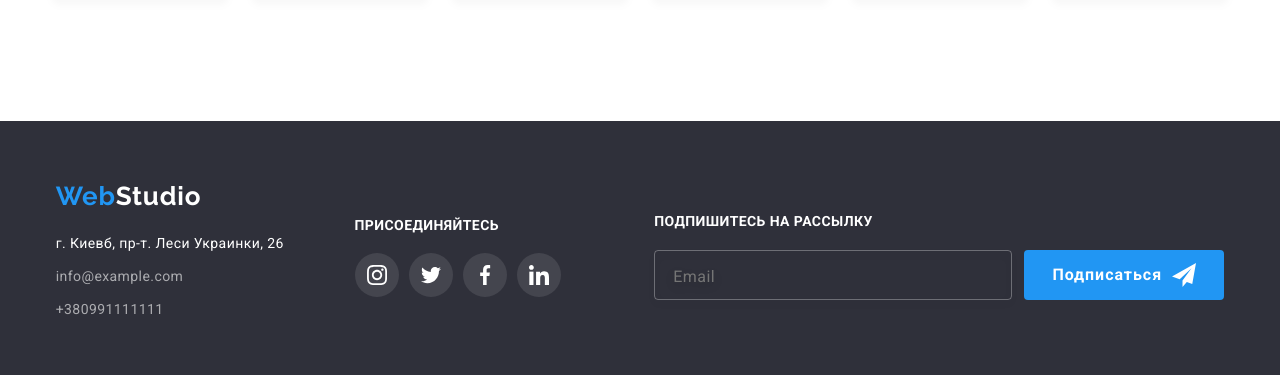
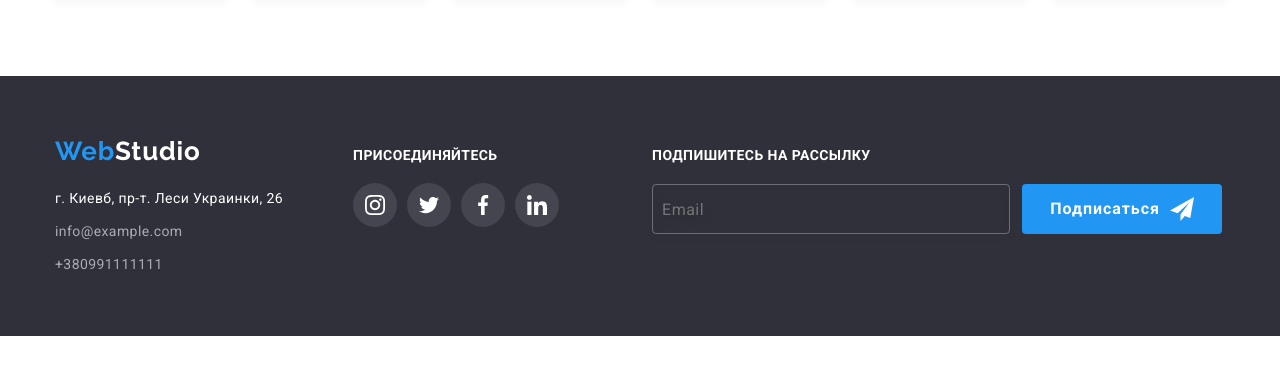
Before and after one commit to Ievgenii-Chagovets/goit-markup-hw-08, a plain HTML site: page index.html in a window 1280 px wide. Shown: the part 4602-4977 px from the top of the page. After the commit the page ends 4938 px from the top, so only its background shows below. Drawn offline with nearby package versions, Linux system fonts and the light colour scheme; files that its build step writes are made by us from their sources.

Commit message:
footer finito

```diff
--- a/sass/layout/_footer.scss
+++ b/sass/layout/_footer.scss
@@ -1,31 +1,43 @@
 .footer-section {
-  justify-content: center;
-  align-items: center;
-  margin-right: auto;
-  margin-left: auto;
-  display: block;
-  font-family: "Roboto";
-  background-color: #2f303a;
-  padding-top: 60px;
-  padding-bottom: 60px;
+  @media screen and (max-width: 768px) {
+    display: flex;
+    text-align: center;
+    font-family: "Roboto";
+    background-color: #2f303a;
+    padding-top: 60px;
+    padding-bottom: 60px;
+  }
   @media screen and (min-width: 768px) {
+    font-family: "Roboto";
+    background-color: #2f303a;
+    padding-top: 60px;
+    padding-bottom: 60px;
   }
   @media screen and (min-width: 1200px) {
     display: flex;
   }
 }
-.container-row {
+.footer-contact__section {
+  display: block;
   justify-content: center;
   align-items: center;
-  margin-right: auto;
-  margin-left: auto;
 }
-.footer-contact__section {
+.container-row {
   display: block;
   justify-content: center;
   align-items: center;
   margin-right: auto;
   margin-left: auto;
+  @media screen and (min-width: 768px) {
+    display: flex;
+    flex-wrap: wrap;
+    justify-content: space-around;
+    align-items: baseline;
+  }
+  @media screen and (min-width: 1200px) {
+    display: flex;
+    flex-direction: row;
+  }
 }
 .logo-footer {
   display: block;
@@ -94,29 +106,11 @@
     margin-bottom: 9px;
   }
 }
-.container-row {
-  display: block;
-  justify-content: center;
-  align-items: center;
-  margin-right: auto;
-  margin-left: auto;
-  @media screen and (min-width: 768px) {
-    display: flex;
-    flex-wrap: wrap;
-  }
-  @media screen and (min-width: 1200px) {
-    display: flex;
-    flex-direction: row;
-  }
-}
 .footer-social-links {
   @media screen and (min-width: 480px) {
     display: block;
     justify-content: center;
     align-items: center;
-    margin-right: auto;
-    margin-left: auto;
-    padding-top: 12px;
   }
   @media screen and (min-width: 768px) {
   }
@@ -153,6 +147,7 @@
 .footer-social-links__list {
   @media screen and (min-width: 480px) {
     display: flex;
+    justify-content: center;
     flex-direction: row;
     margin-bottom: 60px;
   }
@@ -184,7 +179,6 @@
 }
 .subscription {
   @media screen and (min-width: 480px) {
-    display: block;
   }
   @media screen and (min-width: 768px) {
     margin-left: auto;
@@ -217,7 +211,6 @@
 }
 .subscription__window {
   @media screen and (min-width: 480px) {
-    display: block;
   }
   @media screen and (min-width: 768px) {
   }
@@ -227,7 +220,10 @@
 }
 .subscription__form {
   @media screen and (min-width: 480px) {
-    display: block;
+    display: flex;
+    justify-content: center;
+    margin-right: auto;
+    margin-left: auto;
     width: 358px;
     height: 50px;
     background: transparent;
@@ -235,10 +231,11 @@
     box-sizing: border-box;
     filter: drop-shadow(0px 4px 4px rgba(0, 0, 0, 0.15));
     border-radius: 4px;
-    margin-right: 12px;
     margin-bottom: 20px;
   }
   @media screen and (min-width: 768px) {
+    margin-right: 12px;
+    margin-left: 0;
   }
   @media screen and (min-width: 1200px) {
     margin-bottom: 0;
@@ -275,6 +272,8 @@
     border-radius: 4px;
     display: flex;
     justify-content: center;
+    margin-right: auto;
+    margin-left: auto;
     align-items: center;
     transition-duration: 250ms;
     transition-timing-function: cubic-bezier(0.4, 0, 0.2, 1);
--- a/sass/layout/_header.scss
+++ b/sass/layout/_header.scss
@@ -244,7 +244,6 @@
   z-index: 100;
   top: 0;
   left: 0;
-  padding: 48px 48px;
   background-color: #fff;
 }
 .mobile-menu__container.is-hidden {
--- a/sass/layout/_our-clients.scss
+++ b/sass/layout/_our-clients.scss
@@ -29,6 +29,11 @@
     display: flex;
     flex-wrap: wrap;
     margin-right: -15px;
+    margin-bottom: -15px;
+    margin-left: -15px;
+  }
+  @media screen and (min-width: 768px) {
+    margin-right: -15px;
     margin-left: -15px;
   }
   @media screen and (min-width: 1200px) {
@@ -47,8 +52,9 @@
     display: flex;
     width: 210px;
     height: 92px;
-    margin-right: 30px;
-    margin-bottom: 30px;
+    margin-right: 15px;
+    margin-bottom: 15px;
+    margin-left: 15px;
     justify-content: center;
     align-items: center;
     transition-property: border-color;
@@ -89,6 +95,7 @@
     height: 92px;
     margin-left: 0;
     margin-right: 0;
+    margin-bottom: 0;
     justify-content: center;
     align-items: center;
     transition-property: border-color;
```
Also changed, not shown: css/main.css, css/main.min.css, css/portfolio.css, css/portfolio.min.css, 4 other files.
